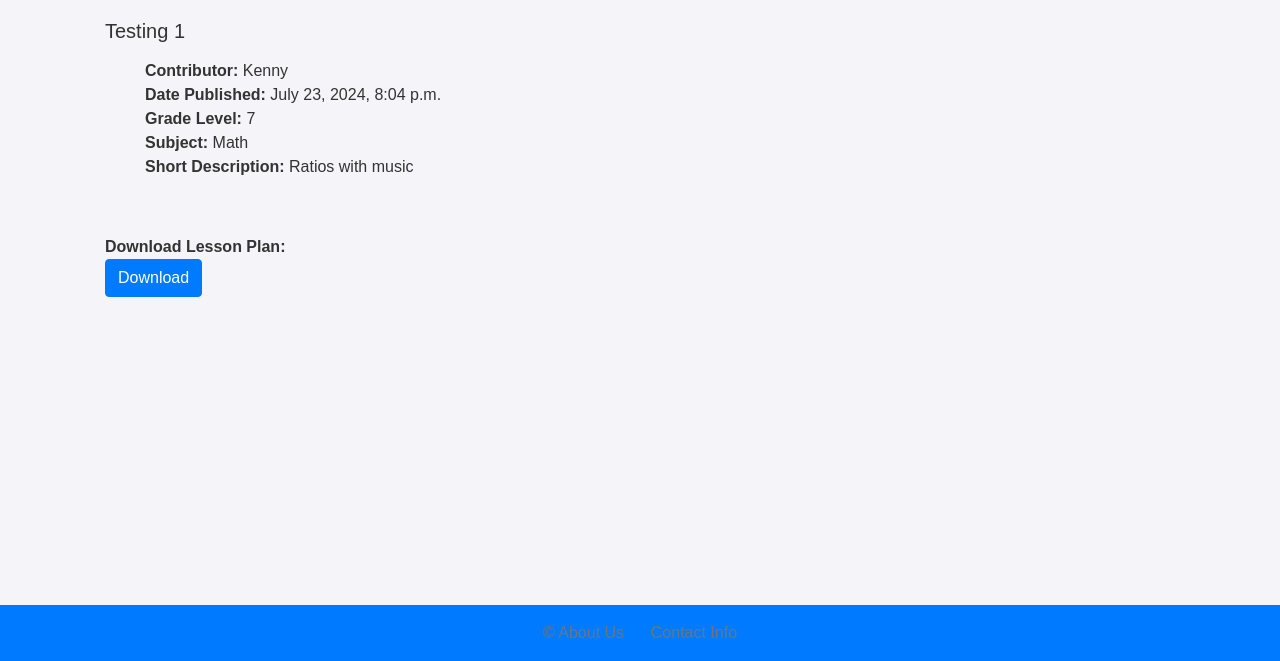
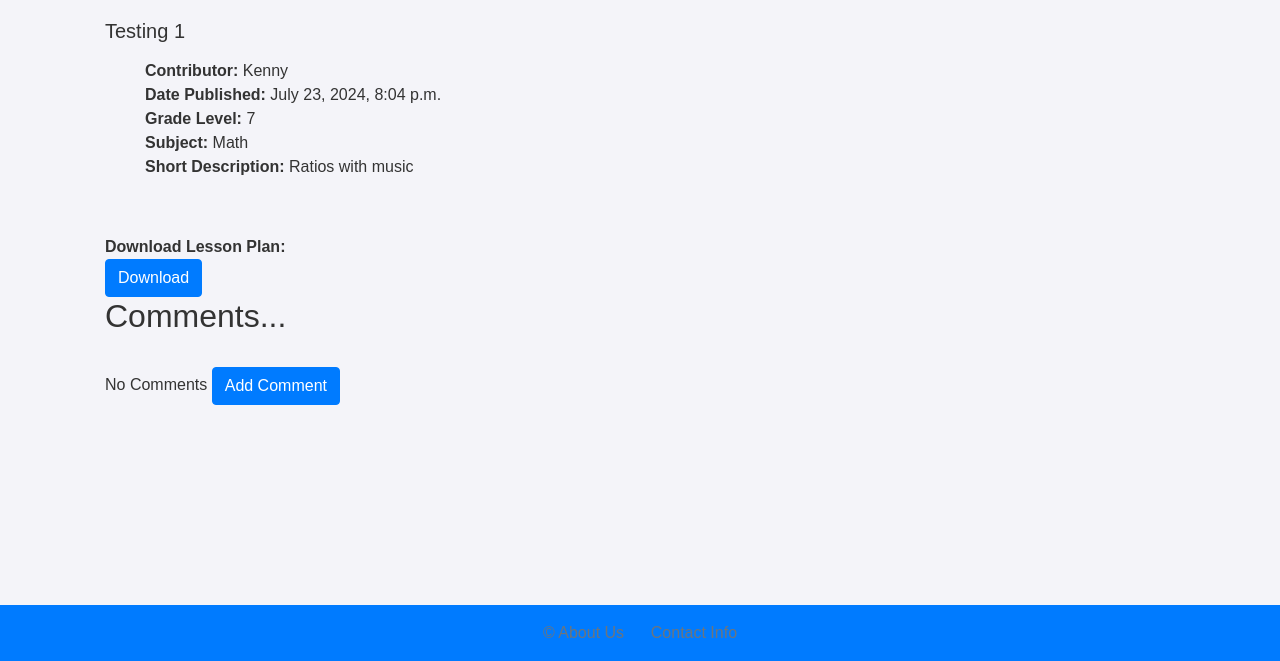
Before and after one commit to Martymcfever/Lesson_Plan_Database_Project, a Django app: page /show_lesson_plan/10 in a window 1280 px wide. Shown: the part 139-800 px from the top of the page. Run offline with Django 5.2, Linux system fonts and the light colour scheme; data comes from the database, SQL or seed files in the repository; both versions use the stored data as it was after the commit; data that the repository does not hold is empty; some libraries are stand-ins or nearby versions.

Commit message:
i didnt think i was going to get this done

```diff
--- a/Teachers_Help_Teachers/posts/models.py
+++ b/Teachers_Help_Teachers/posts/models.py
@@ -27,3 +27,12 @@ class Post(models.Model):
     """
     def __str__(self):
         return self.title
+
+class Comment(models.Model):
+    lesson_plan = models.ForeignKey(Post, on_delete=models.CASCADE, related_name='comments')
+    name = models.CharField(max_length=100)
+    body = models.TextField()
+    date_added = models.DateTimeField(auto_now_add=True)
+
+    def __str__(self):
+        return '%s - %s' % (self.lesson_plan.title, self.name)
--- a/Teachers_Help_Teachers/posts/templates/show_lesson_plan.html
+++ b/Teachers_Help_Teachers/posts/templates/show_lesson_plan.html
@@ -24,7 +24,18 @@
       <strong>Download Lesson Plan:</strong><br>
 
       <a href="{{lesson_plan.lesson_plan.url}}" download class="btn btn-primary">Download</a>
-
+     <h2>Comments...</h2>
+     <br/>
+     {% if not lesson_plan.comments.all %}
+        No Comments <a href="{% url 'add_comment' lesson_plan.id %}" class="btn btn-primary">Add Comment</a>
+      {% else%}
+        {%for comment in lesson_plan.comments.all%}
+          <strong>{{comment.name}}</strong>
+          <br/>
+          {{comment.body}}<br/>
+        {% endfor %}
+        <a href="{% url 'add_comment' lesson_plan.id %}" class="btn btn-primary">Add Comment</a>
+      {% endif %}
     </div>
 
 
--- a/Teachers_Help_Teachers/posts/urls.py
+++ b/Teachers_Help_Teachers/posts/urls.py
@@ -15,5 +15,6 @@ urlpatterns = [
     path("search", views.search_function, name="search"),
     path("one_lesson_plan", views.one_lesson_plan, name="one_plan"),
     path("show_lesson_plan/<plan_id>", views.show_lesson_plan, name="show_plan"),
+    path("show_lesson_plan/<int:id>/add-comment", views.add_comment, name='add_comment'),
 
 ]
--- a/Teachers_Help_Teachers/posts/views.py
+++ b/Teachers_Help_Teachers/posts/views.py
@@ -3,8 +3,8 @@ views.py
 File that holds methods of how webpages and functions are done on the website
 """
 
-from django.shortcuts import render, redirect, HttpResponse
-from .forms import PostForm
+from django.shortcuts import render, redirect, HttpResponse, get_object_or_404
+from .forms import PostForm, CommentForm
 from django.utils import timezone
 from django.http import HttpResponseRedirect, FileResponse
 from .models import Post
@@ -55,6 +55,25 @@ def add_function(request):
 
     return render(request, "add_function.html", {'form': form} )
 
+def lesson_plan_detail(request, id):
+    lesson_plan = get_object_or_404(Post, id=id)
+    return render(request, 'show_lesson_plan.html', {'lesson_plan': lesson_plan})
+
+def add_comment(request, id):
+    lesson_plan = get_object_or_404(Post, id=id)
+    if request.method == 'POST':
+        form = CommentForm(request.POST)
+        if form.is_valid():
+            comment = form.save(commit=False)
+            comment.lesson_plan = lesson_plan  # Set the foreign key
+            comment.save()
+            return render(request, "show_lesson_plan.html", {'lesson_plan': lesson_plan})
+    else:
+        form = CommentForm()
+
+    return render(request, 'add_comment.html', {'form': form, 'lesson_plan': lesson_plan})
+
+
 """search_function allows for the search bar on the webpage to work"""
 def search_function(request):
     if request.method == "POST":
```
Also changed, not shown: Teachers_Help_Teachers/posts/admin.py (+9 -1 lines), Teachers_Help_Teachers/posts/forms.py (+10 -1 lines), Teachers_Help_Teachers/posts/templates/add_comment.html (added, +12 -0 lines), Teachers_Help_Teachers/posts/templates/lesson_plan_detail.html (added, +29 -0 lines), Teachers_Help_Teachers/db.sqlite3, Teachers_Help_Teachers/posts/migrations/0013_comment.py (added), Teachers_Help_Teachers/posts/migrations/0014_rename_post_comment_lesson_comment_body_comment_name.py (added), Teachers_Help_Teachers/posts/migrations/0015_rename_lesson_comment_post.py (added), Teachers_Help_Teachers/posts/migrations/0016_rename_post_comment_lesson_plan_comment_date_added_and_more.py (added).
